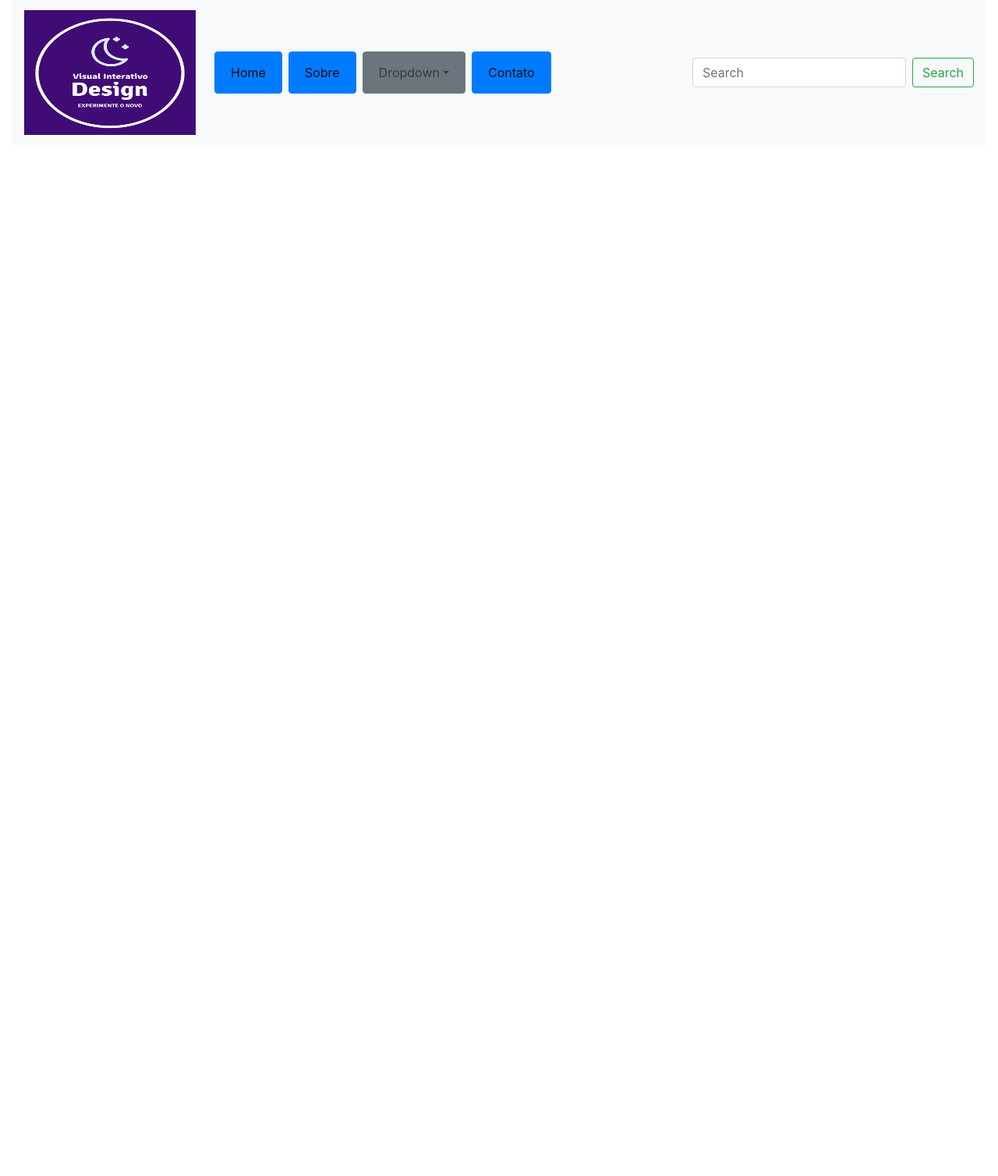
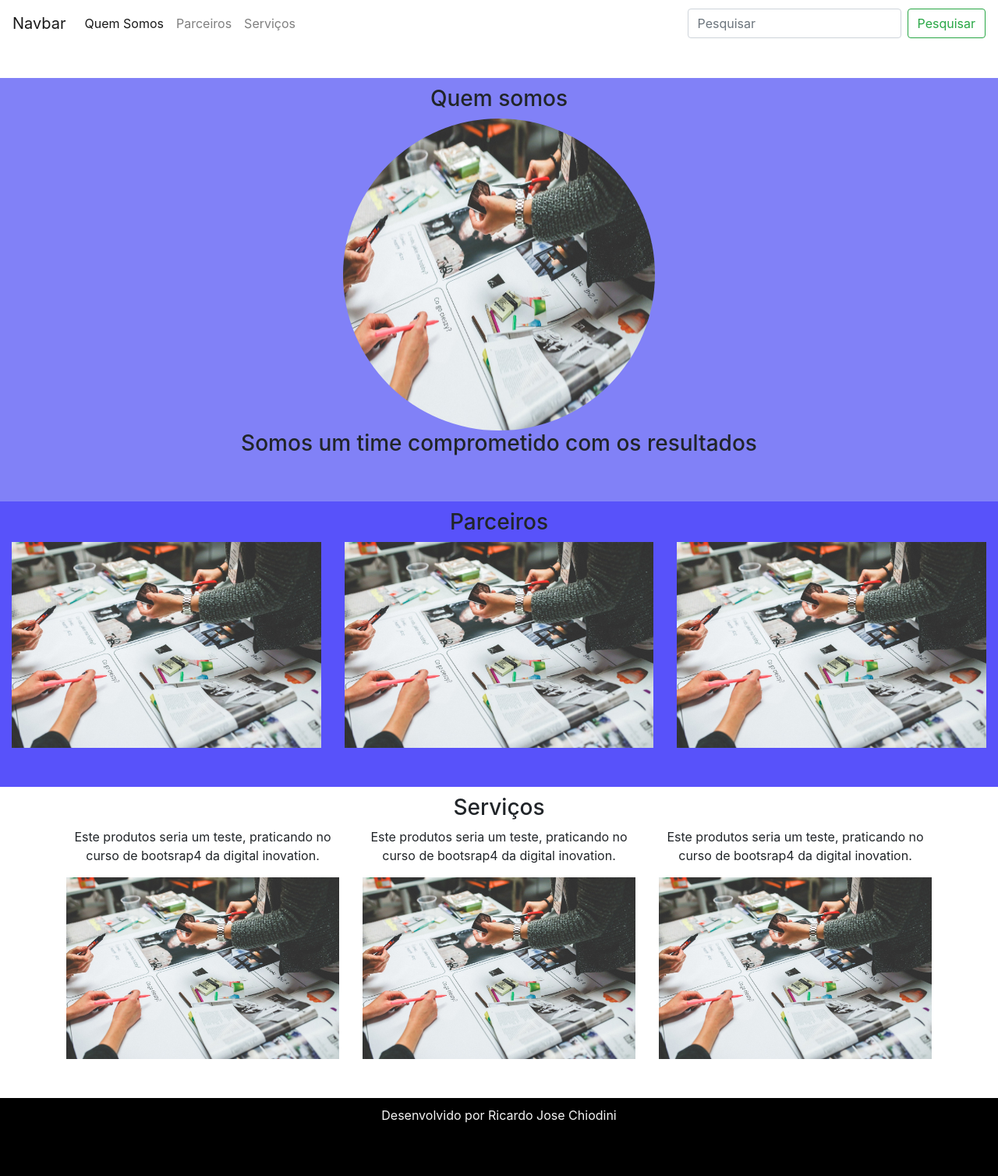
Before and after one commit to RicardoJChiodini/aulabootstrap, a plain HTML site: page index.html in a window 1280 px wide. Shown: the whole page at 78% size. Before the commit the page ends 800 px from the top, so only its background shows below. Drawn offline with nearby package versions, Linux system fonts and the light colour scheme.

Commit message:
Bootstrap4 concluido

```diff
--- a/css/style.css
+++ b/css/style.css
@@ -0,0 +1,15 @@
+.sobre {
+    background-color: #8181f7;
+}
+.margin {
+    padding-top: 10px;
+    padding-bottom: 50px;
+}
+
+.parceiros {
+    background-color: #5852fa;
+}
+.bg-footer {
+    background-color: black;
+    color: whitesmoke;
+}
--- a/index.html
+++ b/index.html
@@ -1,7 +1,7 @@
 <!doctype html>
 <html lang="pt-br">
   <head>
-    <title>Minha Pagina</title>
+    <title>Curso Bootstrap</title>
     <!-- Required meta tags -->
     <meta charset="utf-8">
     <meta name="viewport" content="width=device-width, initial-scale=1, shrink-to-fit=no">
@@ -11,50 +11,97 @@
     <link rel="stylesheet" href="css/style.css">
   </head>
   <body>
-      <div class="container-fluid">
-<!--Inicio NAVbar-->
-<nav class="navbar navbar-expand-lg navbar-light bg-light">
-    <a class="navbar-brand" href="#"><img src="img/Color logo with background.png" width="220" height="160" alt="logo"></a>
-    <button class="navbar-toggler d-lg-none" type="button" data-toggle="collapse" data-target="#collapsibleNavId" aria-controls="collapsibleNavId"
-        aria-expanded="false" aria-label="Toggle navigation">
+
+      <!--Inicio Navbar-->
+      <nav class="navbar navbar-expand-lg navbar-light margin">
+          <a class="navbar-brand" href="#">Navbar</a>
+          <button class="navbar-toggler" type="button" data-toggle="collapse" data-target="#conteudoNavbarSuportado" aria-controls="conteudoNavbarSuportado" aria-expanded="false" aria-label="Alterna navegação">
             <span class="navbar-toggler-icon"></span>
           </button>
-    <div class="collapse navbar-collapse" id="collapsibleNavId">
-        <ul class="navbar-nav mr-auto mt-2 mt-lg-0">
-            <btn class="btn btn-primary ml-2">
+
+          <div class="collapse navbar-collapse" id="conteudoNavbarSuportado">
+              <ul class="navbar-nav mr-auto">
                 <li class="nav-item active">
-                    <a class="nav-link" href="#">Home <span class="sr-only">(current)</span></a>
+                  <a class="nav-link" href="#quemsomos">Quem Somos <span class="sr-only">(página atual)</span></a>
                 </li>
-            </btn>
-
-            <btn class="btn btn-primary ml-2">
-                <li class="nav-item active">
-                    <a class="nav-link" href="#">Sobre<span class="sr-only">(current)</span></a>
+                <li class="nav-item">
+                  <a class="nav-link" href="#parceiros">Parceiros </a>
                 </li>
-            </btn>
-            <btn class="btn btn-secondary ml-2">
-                    <li class="nav-item dropdown">
-                            <a class="nav-link dropdown-toggle" href="#" id="dropdownId" data-toggle="dropdown" aria-haspopup="true" aria-expanded="false">Dropdown</a>
-                            <div class="dropdown-menu" aria-labelledby="dropdownId">
-                                <a class="dropdown-item" href="#">Action 1</a>
-                                <a class="dropdown-item" href="#">Action 2</a>
-                            </div>
+                <li class="nav-item">
+                    <a class="nav-link" href="#servicos">Serviços </a>
                 </li>
-            </btn>
-            <btn class="btn btn-primary ml-2">
-                    <li class="nav-item active">
-                        <a class="nav-link" href="#">Contato<span class="sr-only">(current)</span></a>
-                    </li>
-                </btn>
               </ul>
               <form class="form-inline my-2 my-lg-0">
-            <input class="form-control mr-sm-2" type="text" placeholder="Search">
-            <button class="btn btn-outline-success my-2 my-sm-0" type="submit">Search</button>
+                <input class="form-control mr-sm-2" type="search" placeholder="Pesquisar" aria-label="Pesquisar">
+                <button class="btn btn-outline-success my-2 my-sm-0" type="submit">Pesquisar</button>
               </form>
             </div>
         </nav>
-<!--Fim NAVBAR-->
+      <!--Fim Navbar-->
+
+      <section id="quemsomos">
+        <div class="container-fluis sobre text-center margin">
+         <h3>Quem somos</h3>
+         <img src="img/team.jpg" class="rounded-circle" width="400" height="400">
+         <h3>Somos um time comprometido com os resultados</h3>
         </div>
+      </section>
+
+      <section id="parceiros">
+        <div class="container-fluid parceiros text-center margin">
+         <h3>Parceiros</h3>
+         <div class="container>">
+           <div class="row">
+             <div class="col-lg-4">
+               <img src="img/team.jpg" width="100%">
+             </div>
+             <dic class="col-lg-4">
+              <img src="img/team.jpg" width="100%">
+             </dic>
+             <dic class="col-lg-4">
+              <img src="img/team.jpg" width="100%">
+             </dic>
+           </div>
+         </div>
+        </div>
+      </section>
+
+      <section id="servicos">
+        <div class="container-fluid text-center margin servicos">
+          <h3>Serviços</h3>
+        <div class="container">
+          <div class="row">
+            <div class="col-lg-4">
+              <p>Este produtos seria um teste, praticando no curso de bootsrap4 da digital inovation.</p>
+                <img src="img/team.jpg" width="100%">
+            </div>
+            <div class="col-lg-4">
+                <p>Este produtos seria um teste, praticando no curso de bootsrap4 da digital inovation.</p>
+                <img src="img/team.jpg" width="100%">
+              </div>
+              <div class="col-lg-4">
+                  <p>Este produtos seria um teste, praticando no curso de bootsrap4 da digital inovation.</p>
+                  <img src="img/team.jpg" width="100%">
+                </div>
+          </div>
+        </div>
+        </div>
+      </section>
+      <footer class="contianer-fluid text-center bg-footer margin">
+        <p>Desenvolvido por Ricardo Jose Chiodini</p>
+      </footer>
+
+
+
+
+
+
+
+
+
+
+
+
 
     <!-- Optional JavaScript -->
     <!-- jQuery first, then Popper.js, then Bootstrap JS -->
```
Also changed, not shown: img/team.jpg (added). Lines whose indentation alone changed are shown as unchanged.
